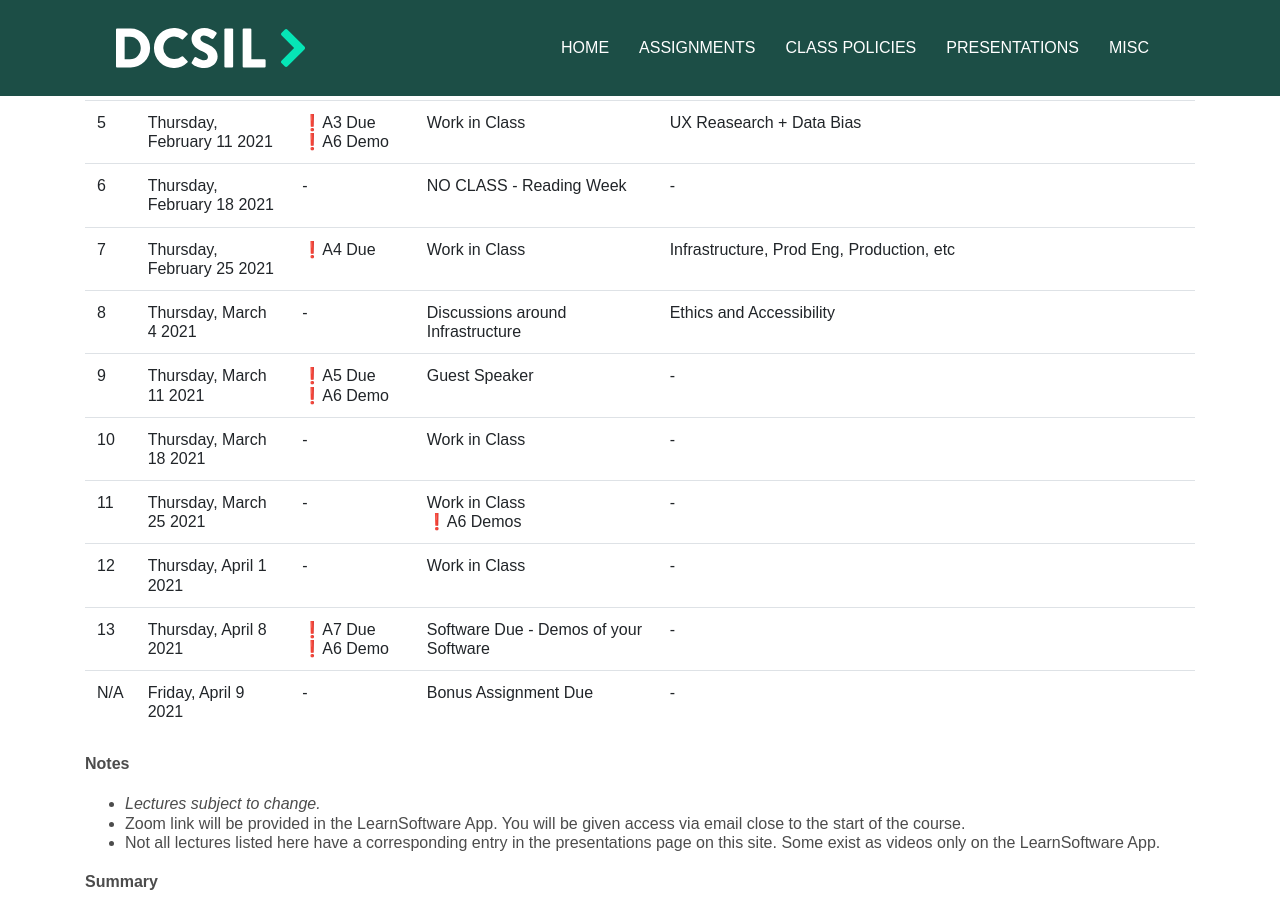
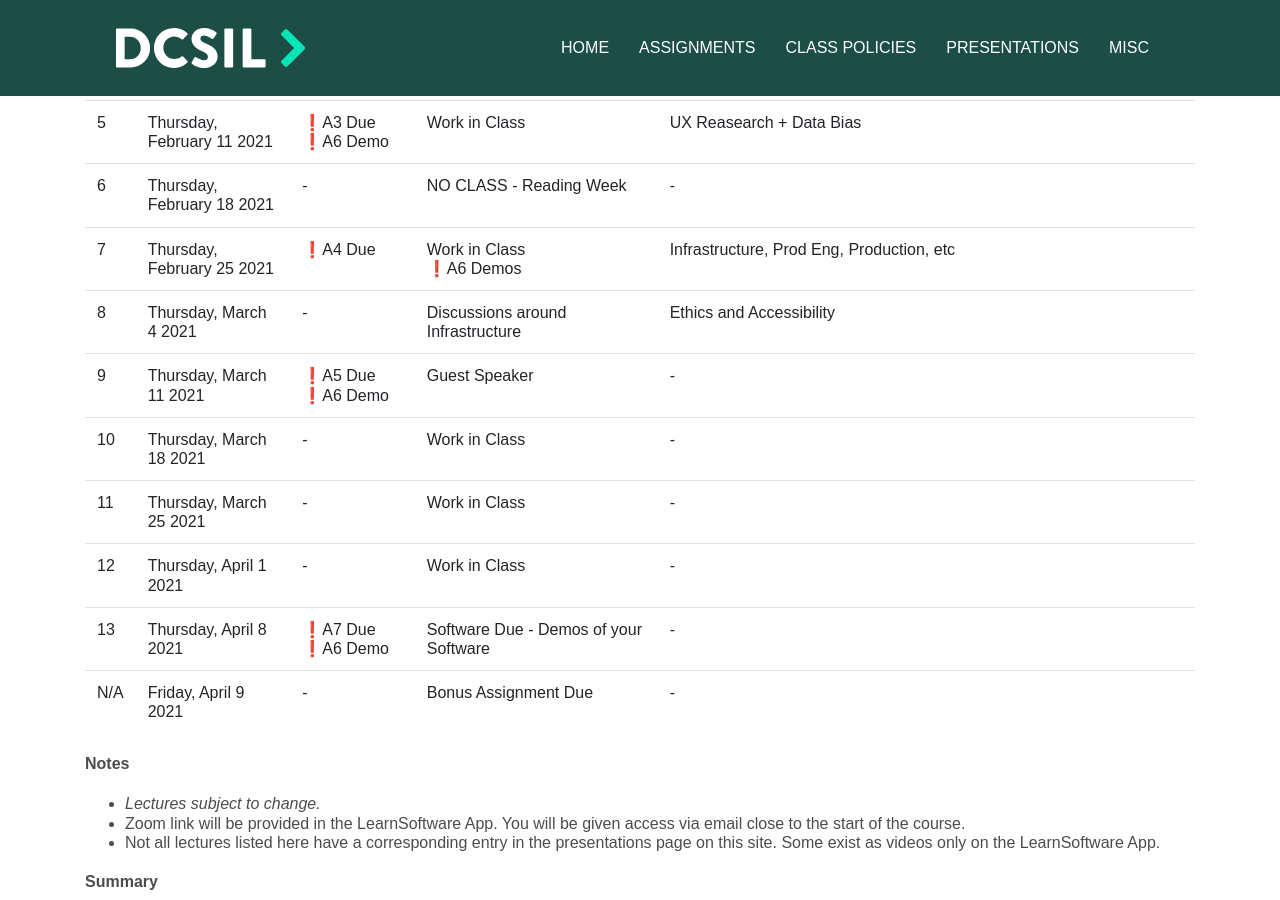
Before and after one commit to dcsil/CSC491, a Jekyll site: the page built from other_pages/schedule.md, in a window 1280 px wide and 900 px high, scrolled down 486 px. Built offline with Jekyll 4.4.1, drawn with Linux system fonts in a browser that asks for light colours; our own code applies the rules of GitHub Pages for plain Markdown files.

```diff
--- a/other_pages/schedule.md
+++ b/other_pages/schedule.md
@@ -11,11 +11,11 @@ This is a class schedule indicating what we aim to do each week and the recommen
 | 4 | Thursday, February 4 2021  | -   | Guest Speaker | Different Kinds of Tests / Best Practices - Languages / Best Pracitces - Linting, Semantic Analysis, etc |
 | 5 | Thursday, February 11 2021  | ❗A3 Due<br>❗A6 Demo | Work in Class | UX Reasearch + Data Bias |
 | 6 | Thursday, February 18 2021 | -          | NO CLASS - Reading Week | - |
-| 7 | Thursday, February 25 2021 | ❗A4 Due | Work in Class | Infrastructure, Prod Eng, Production, etc |
+| 7 | Thursday, February 25 2021 | ❗A4 Due | Work in Class<br>❗A6 Demos | Infrastructure, Prod Eng, Production, etc |
 | 8 | Thursday, March 4 2021 | -  | Discussions around Infrastructure | Ethics and Accessibility |
-| 9 | Thursday, March 11 2021     | ❗A5 Due<br>❗A6 Demo  | Guest Speaker | - |
+| 9 | Thursday, March 11 2021     | ❗A5 Due<br>❗A6 Demo | Guest Speaker | - |
 | 10 | Thursday, March 18 2021  | - | Work in Class | - |
-| 11 | Thursday, March 25 2021   | -           | Work in Class<br>❗A6 Demos | - |
+| 11 | Thursday, March 25 2021   | -           | Work in Class| - |
 | 12 | Thursday, April 1 2021    | - | Work in Class | - |
 | 13 | Thursday, April 8 2021    | ❗A7 Due<br>❗A6 Demo | Software Due - Demos of your Software | - |
 | N/A | Friday, April 9 2021  | -           | Bonus Assignment Due | - |
```
